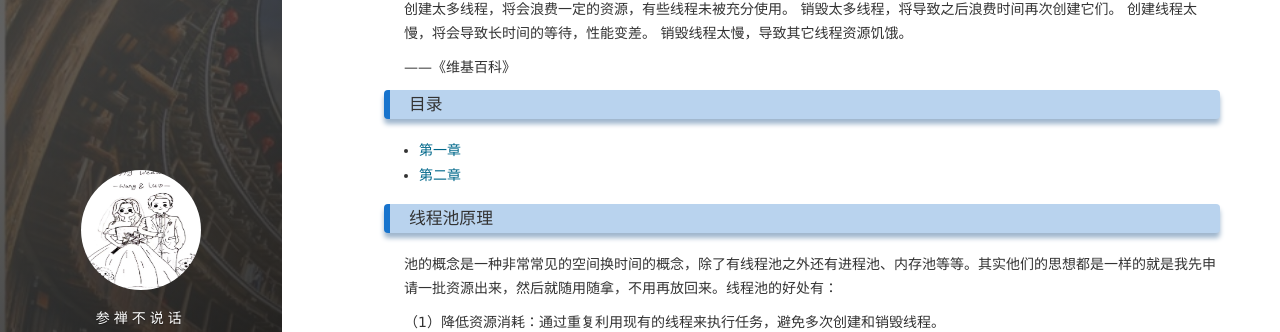
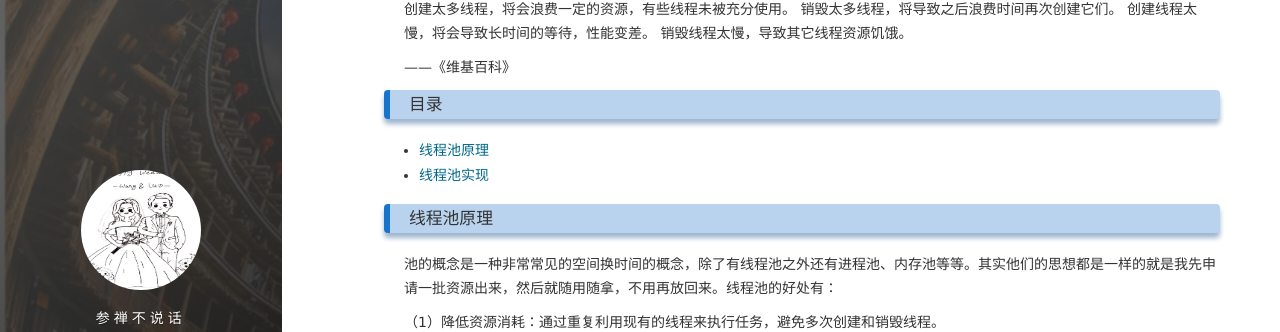
Before and after one commit to SizheLuo/Sizheluo.github.io, a Jekyll site: the page built from _posts/2023-04-20-ThreadPool.md, in a window 1280 px wide and 900 px high, scrolled down 469 px. Shown: the part 118-450 px from the top of the window. Built offline with Jekyll 4.4.1, drawn with Linux system fonts in a browser that asks for light colours; nearby versions of some CDN libraries; comment, search, counter and statistics services are not loaded.

Commit message:
fix charpter bug

```diff
--- a/_posts/2023-04-20-ThreadPool.md
+++ b/_posts/2023-04-20-ThreadPool.md
@@ -28,8 +28,8 @@ tag: C/C++
 
 ### 目录
 
-* [第一章](#线程池原理)
-* [第二章](#线程池实现)
+* [线程池原理](#chapter1)
+* [线程池实现](#chapter2)
 
 ### <a name="chapter1"></a>线程池原理
 
```
